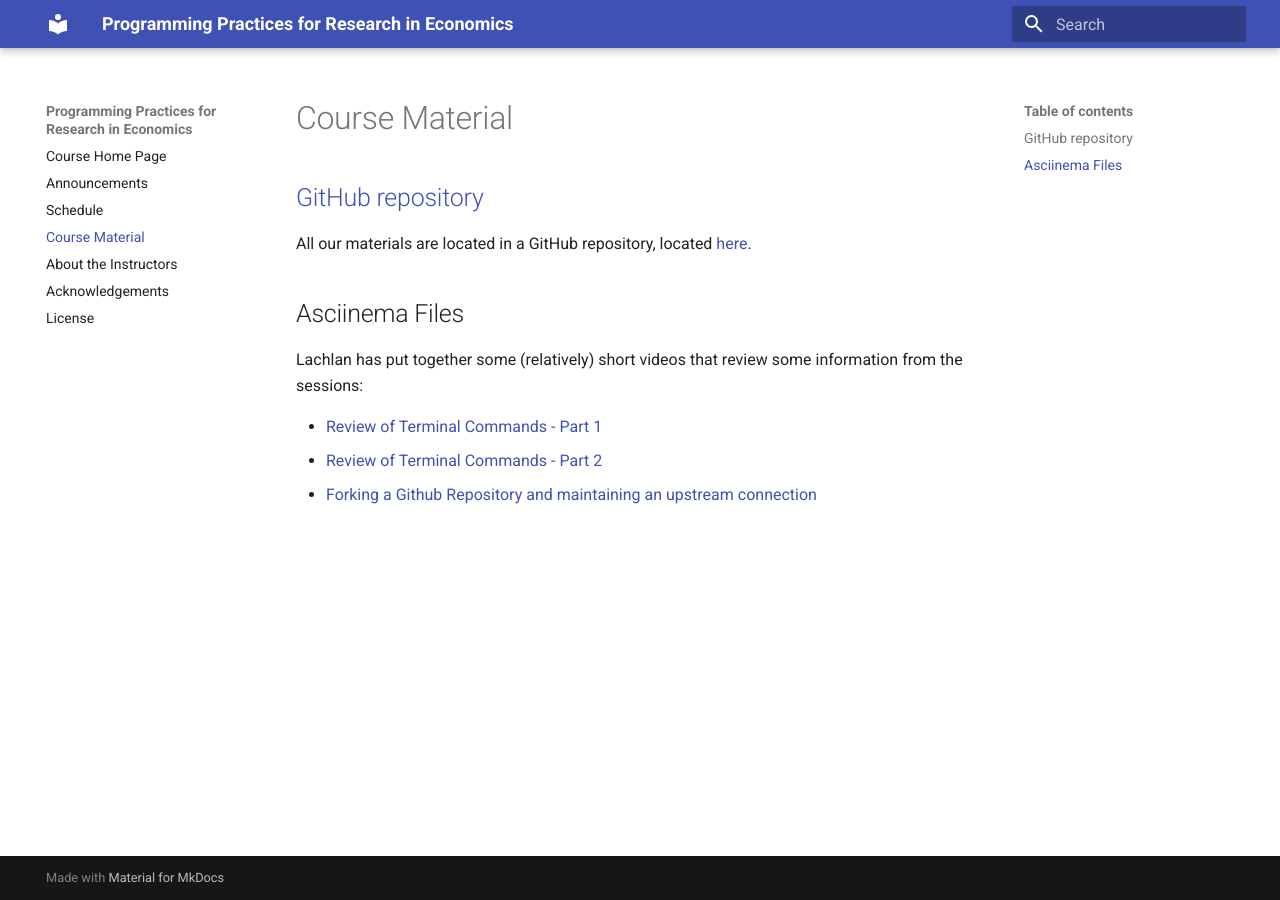
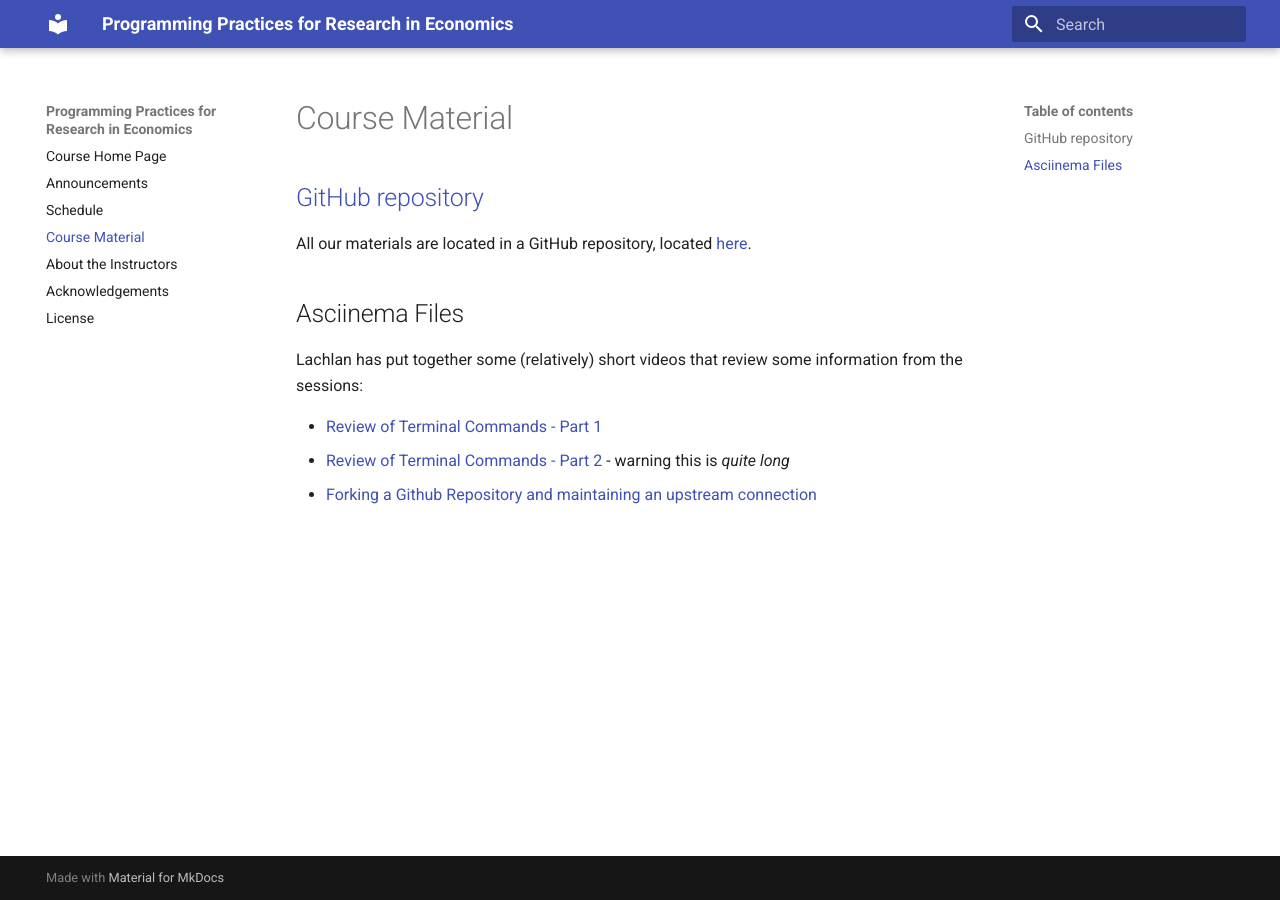
Before and after one commit to tisem-digital-marketing/2021-smwa, an MkDocs documentation site: the page built from docs/material.md, in a window 1280 px wide. Built offline with MkDocs 1.6.1 and Material for MkDocs 9.7.7, drawn with Linux system fonts in a browser that asks for light colours; old or Windows-style settings are respelled for this version of MkDocs.

Commit message:
warned about length of command line review day 2

```diff
--- a/docs/material.md
+++ b/docs/material.md
@@ -9,7 +9,7 @@ All our materials are located in a GitHub repository, located [here](https://git
 Lachlan has put together some (relatively) short videos that review some information from the sessions:
 
 *   [Review of Terminal Commands - Part 1](https://asciinema.org/a/135337)
-*   [Review of Terminal Commands - Part 2](https://asciinema.org/a/22LOkjzigHx4UPuJbusfkdeJo)
+*   [Review of Terminal Commands - Part 2](https://asciinema.org/a/22LOkjzigHx4UPuJbusfkdeJo) - warning this is *quite long*
 *   [Forking a Github Repository and maintaining an upstream connection](https://asciinema.org/a/135325)
 
 
```
